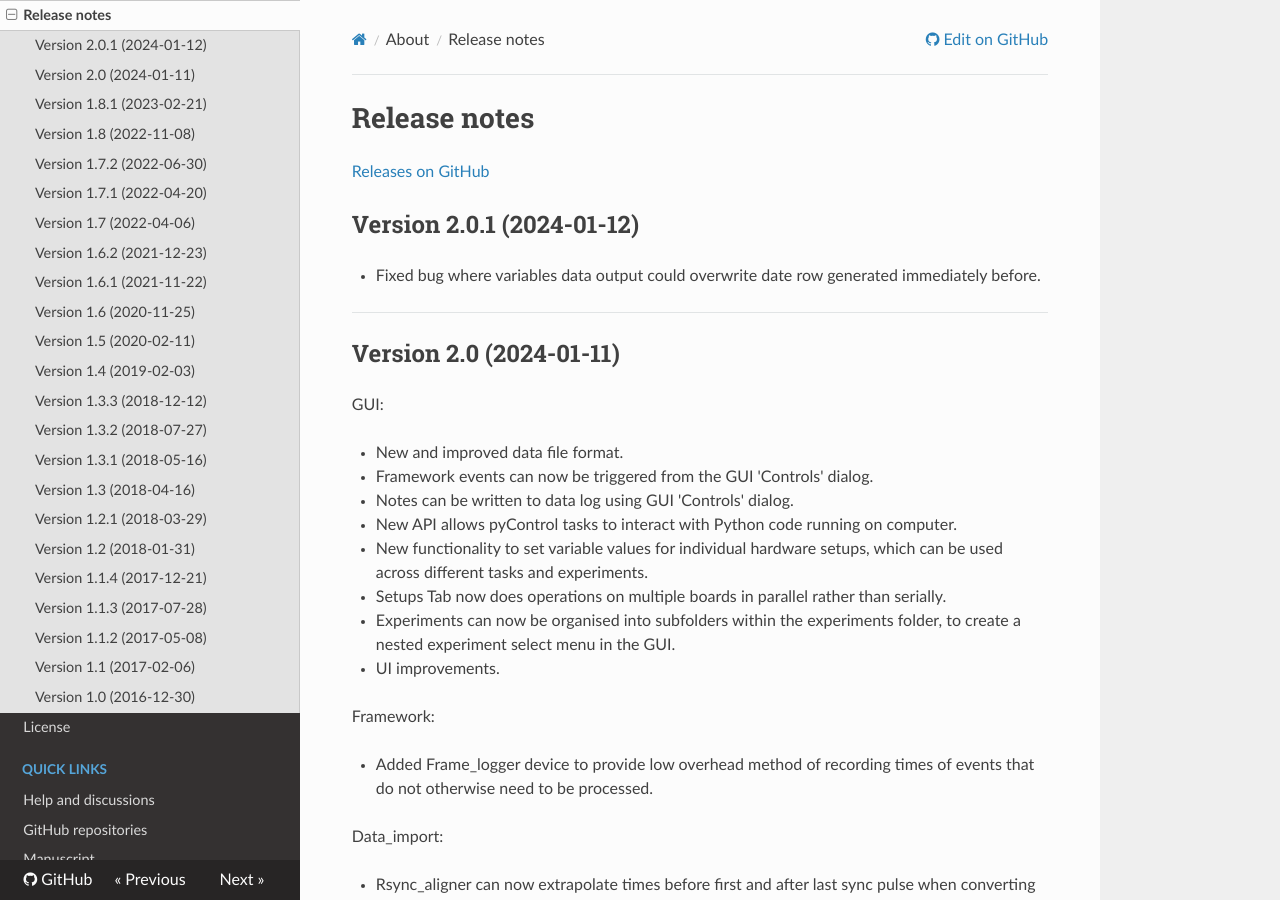
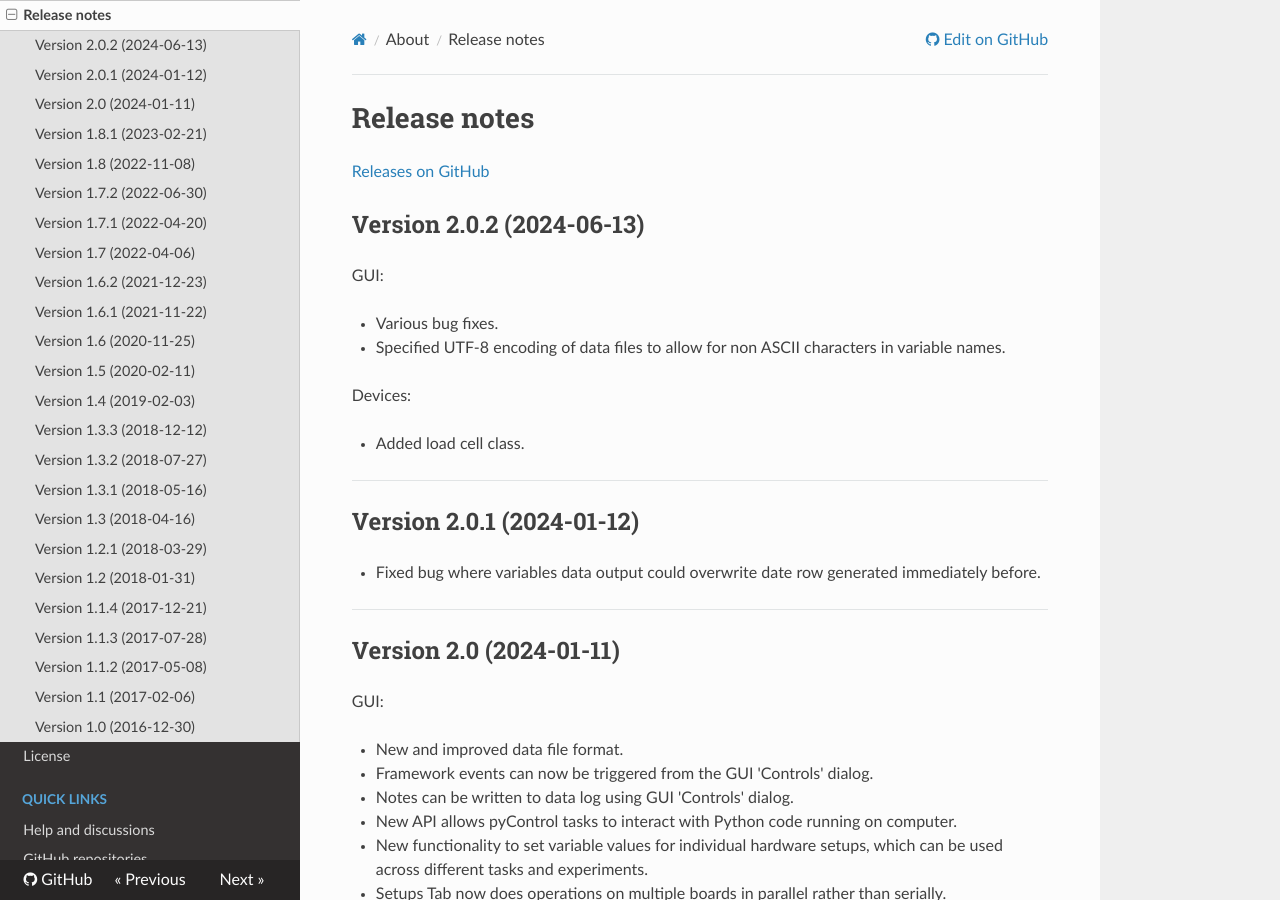
Before and after one commit to pyControl/docs, an MkDocs documentation site: the page built from docs/about/release-notes.md, in a window 1280 px wide and 900 px high. Built offline with MkDocs 1.6.1, drawn with Linux system fonts in a browser that asks for light colours; nearby versions of some CDN libraries.

Commit message:
added v2.0.2 release note

```diff
--- a/docs/about/release-notes.md
+++ b/docs/about/release-notes.md
@@ -1,6 +1,20 @@
 # Release notes
 
 [Releases on GitHub](https://github.com/pyControl/code/releases)
+
+## Version 2.0.2 (2024-06-13)
+
+GUI:
+
+- Various bug fixes.
+
+- Specified UTF-8 encoding of data files to allow for non ASCII characters in variable names.
+
+Devices:
+
+- Added load cell class.
+
+---
 
 ## Version 2.0.1 (2024-01-12)
 
```
